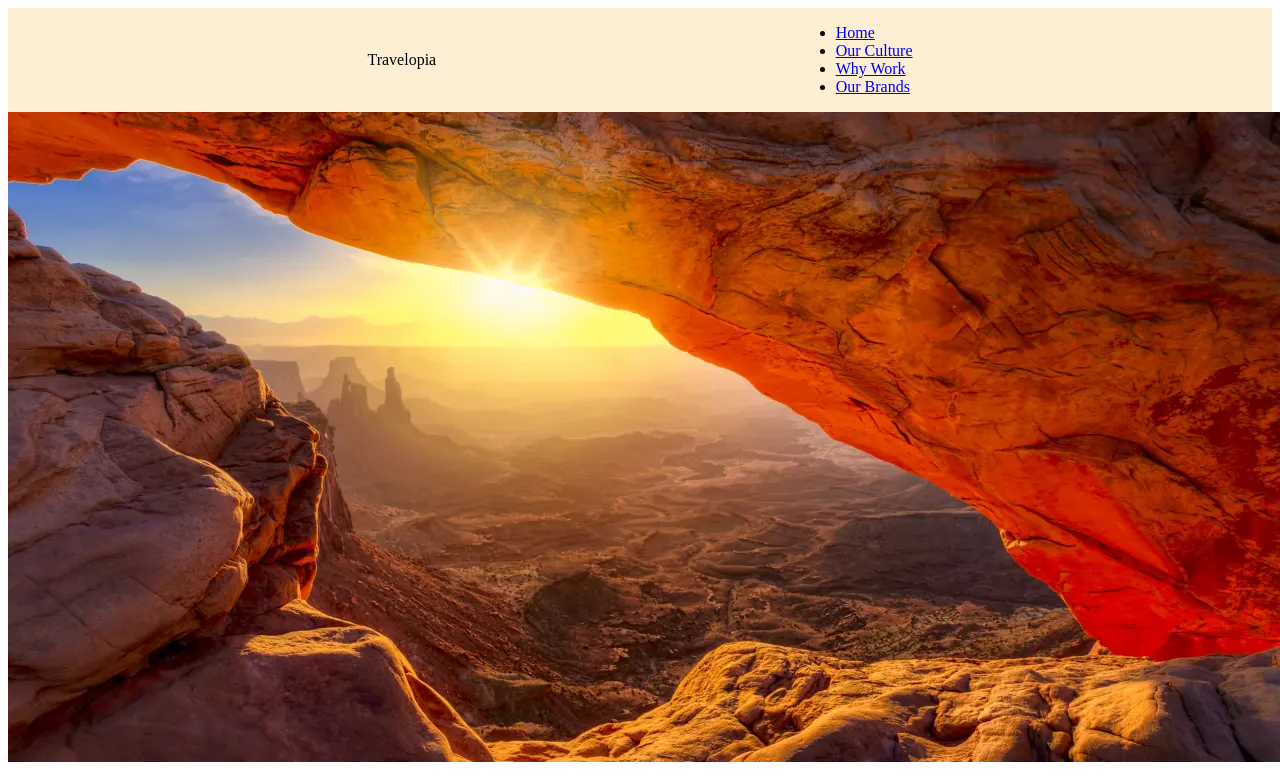
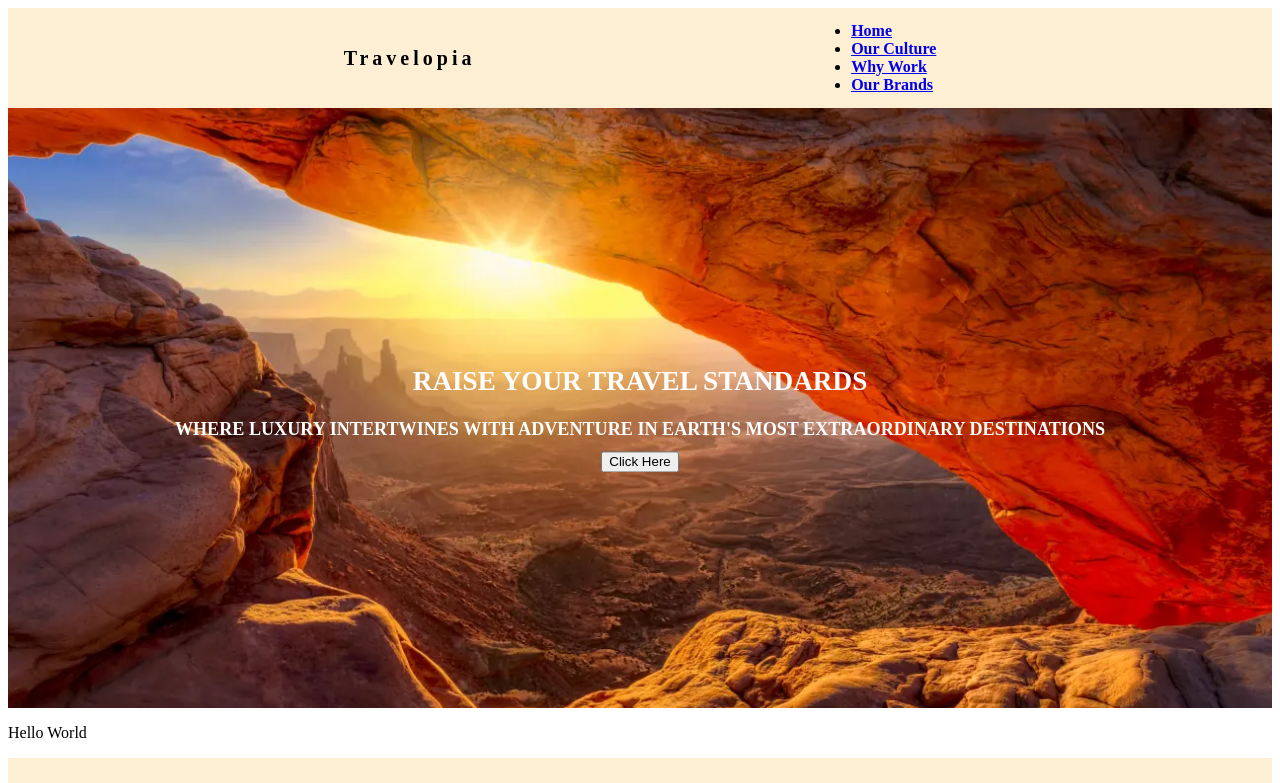
Before and after one commit to Coders6754/Travelopia, a plain HTML site: page index.html in a window 1280 px wide. Shown: the top 783 px of the page. Drawn offline with Linux system fonts and the light colour scheme.

Commit message:
designing

```diff
--- a/index.css
+++ b/index.css
@@ -11,3 +11,56 @@
   display: flex;
   justify-content: space-evenly;
 }
+
+.header .icon p {
+  font-size: 20px;
+  letter-spacing: 4px;
+  cursor: pointer;
+}
+
+.header,
+.footer {
+  color: #000;
+  font-weight: 600;
+  height: 100px;
+  width: 100%;
+}
+
+.main-img {
+  overflow: hidden;
+  position: relative;
+}
+
+.main-img .image-container {
+  height: calc(100vh - 200px);
+  width: 100%;
+}
+
+.main-img .image-container img {
+  height: 100%;
+  object-fit: cover;
+  width: 100%;
+}
+
+.main-content-title {
+  color: #ffffff;
+  font-size: calc(0.5833333333vw + 10.6666666667px);
+  font-weight: 700;
+  left: 50%;
+  padding: 0 10px;
+  position: absolute;
+  text-align: center;
+  text-transform: uppercase;
+  top: 50%;
+  transform: translate(-50%, -50%);
+  width: 100%;
+}
+
+.main-content-title p {
+  animation: moveInLeft 1.75s ease-in-out;
+  margin-bottom: 10px;
+}
+
+.main-title-2 {
+  animation: moveInRight 1.75s ease-in-out;
+}
```
